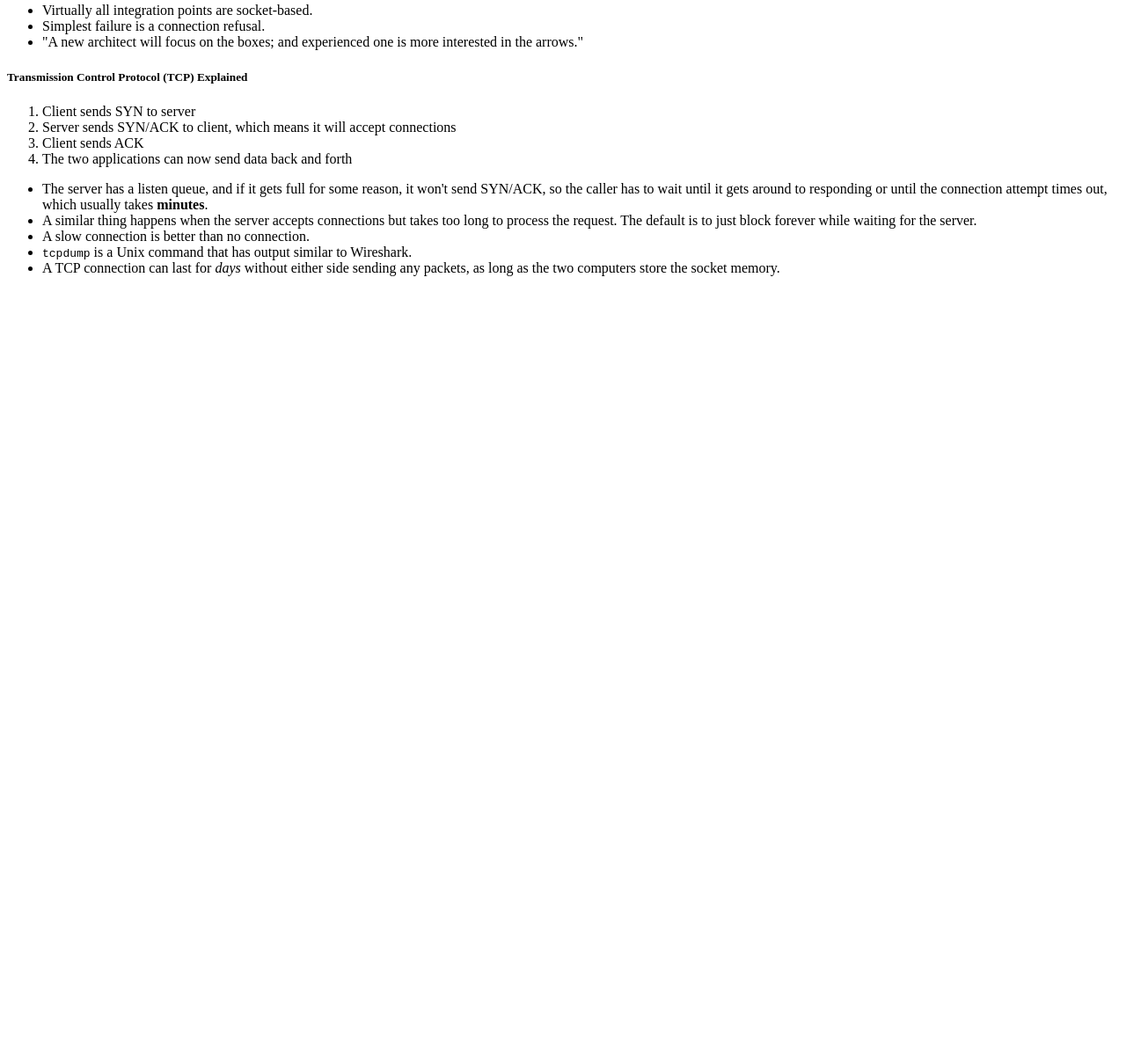
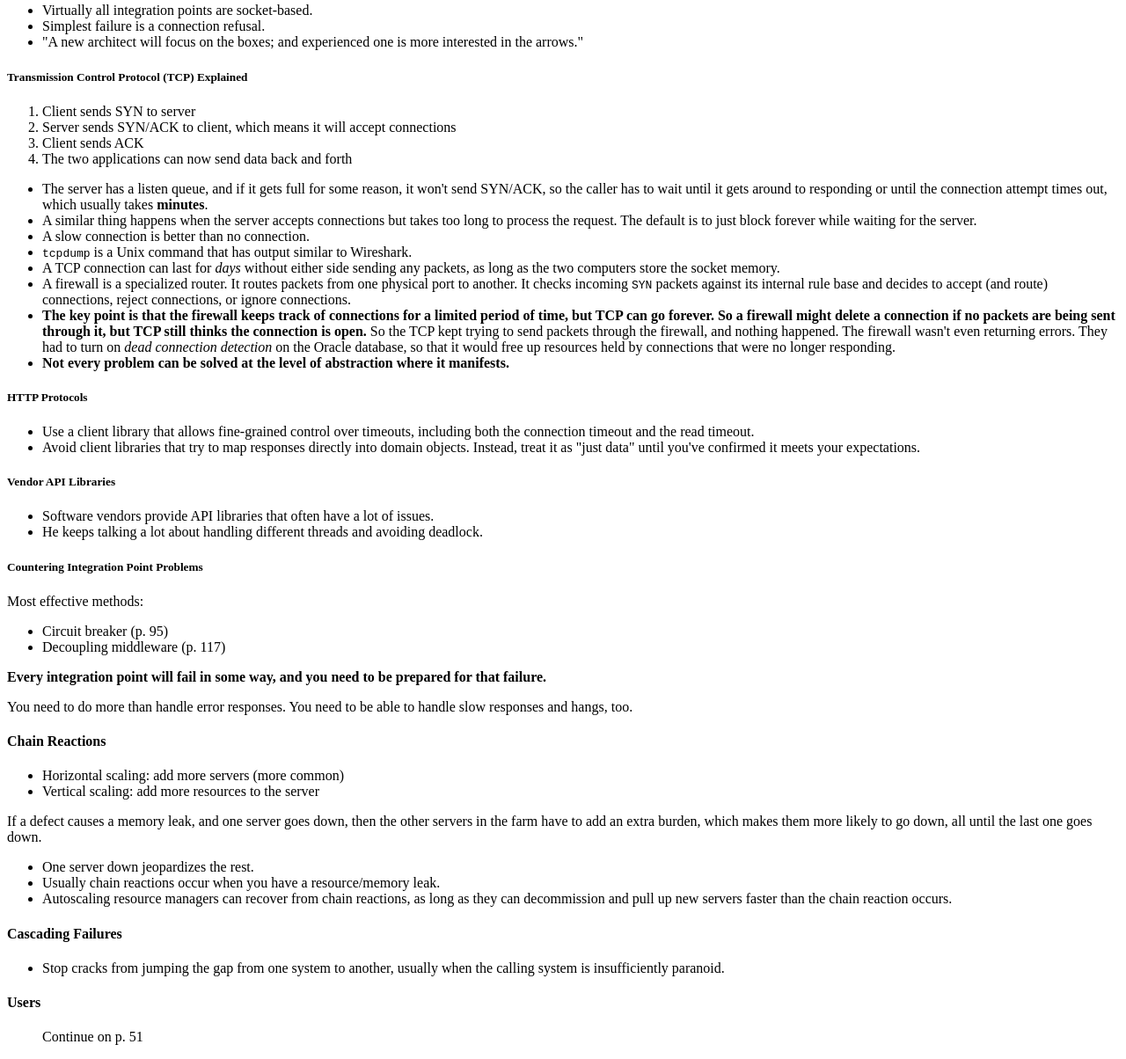
Before and after one commit to wilsonparson/wilsonparson.com, an Eleventy site: page src/wiki/books/release-it.md in a window 1280 px wide. Shown: the part 3091-4295 px from the top of the page at 88% size. Before the commit the page ends 3421 px from the top, so only its background shows below. Built offline with nearby package versions, Linux system fonts and the light colour scheme; Eleventy itself is replaced by a stand-in of ours; files that its build step writes are made by us from their sources.

Commit message:
More Release It notes

```diff
--- a/src/wiki/books/release-it.md
+++ b/src/wiki/books/release-it.md
@@ -111,3 +111,46 @@ Major dangers to a system's longevity:
 - A slow connection is better than no connection.
 - `tcpdump` is a Unix command that has output similar to Wireshark.
 - A TCP connection can last for _days_ without either side sending any packets, as long as the two computers store the socket memory.
+- A firewall is a specialized router. It routes packets from one physical port to another. It checks incoming `SYN` packets against its internal rule base and decides to accept (and route) connections, reject connections, or ignore connections.
+- **The key point is that the firewall keeps track of connections for a limited period of time, but TCP can go forever. So a firewall might delete a connection if no packets are being sent through it, but TCP still thinks the connection is open.** So the TCP kept trying to send packets through the firewall, and nothing happened. The firewall wasn't even returning errors. They had to turn on _dead connection detection_ on the Oracle database, so that it would free up resources held by connections that were no longer responding.
+- **Not every problem can be solved at the level of abstraction where it manifests.**
+
+##### HTTP Protocols
+
+- Use a client library that allows fine-grained control over timeouts, including both the connection timeout and the read timeout.
+- Avoid client libraries that try to map responses directly into domain objects. Instead, treat it as "just data" until you've confirmed it meets your expectations.
+
+##### Vendor API Libraries
+
+- Software vendors provide API libraries that often have a lot of issues.
+- He keeps talking a lot about handling different threads and avoiding deadlock.
+
+##### Countering Integration Point Problems
+
+Most effective methods:
+
+- Circuit breaker (p. 95)
+- Decoupling middleware (p. 117)
+
+**Every integration point will fail in some way, and you need to be prepared for that failure.**
+
+You need to do more than handle error responses. You need to be able to handle slow responses and hangs, too.
+
+#### Chain Reactions
+
+- Horizontal scaling: add more servers (more common)
+- Vertical scaling: add more resources to the server
+
+If a defect causes a memory leak, and one server goes down, then the other servers in the farm have to add an extra burden, which makes them more likely to go down, all until the last one goes down.
+
+- One server down jeopardizes the rest.
+- Usually chain reactions occur when you have a resource/memory leak.
+- Autoscaling resource managers can recover from chain reactions, as long as they can decommission and pull up new servers faster than the chain reaction occurs.
+
+#### Cascading Failures
+
+- Stop cracks from jumping the gap from one system to another, usually when the calling system is insufficiently paranoid.
+
+#### Users
+
+> Continue on p. 51
```
